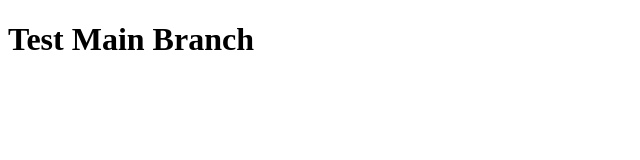
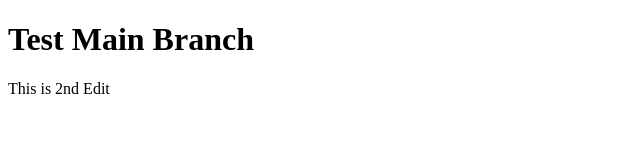
Before and after one commit to KelvinLe11/TestGitBranch, a plain HTML site: page index.html in a window 1280 px wide. Shown: the whole page, without its empty margins (0-640 px from the left). Drawn offline with Linux system fonts and the light colour scheme.

Commit message:
2nd commit on Main Branch

```diff
--- a/index.html
+++ b/index.html
@@ -7,5 +7,6 @@
 </head>
 <body>
 	<h1>Test Main Branch</h1>
+	<p>This is 2nd Edit</p>
 </body>
 </html>
```
